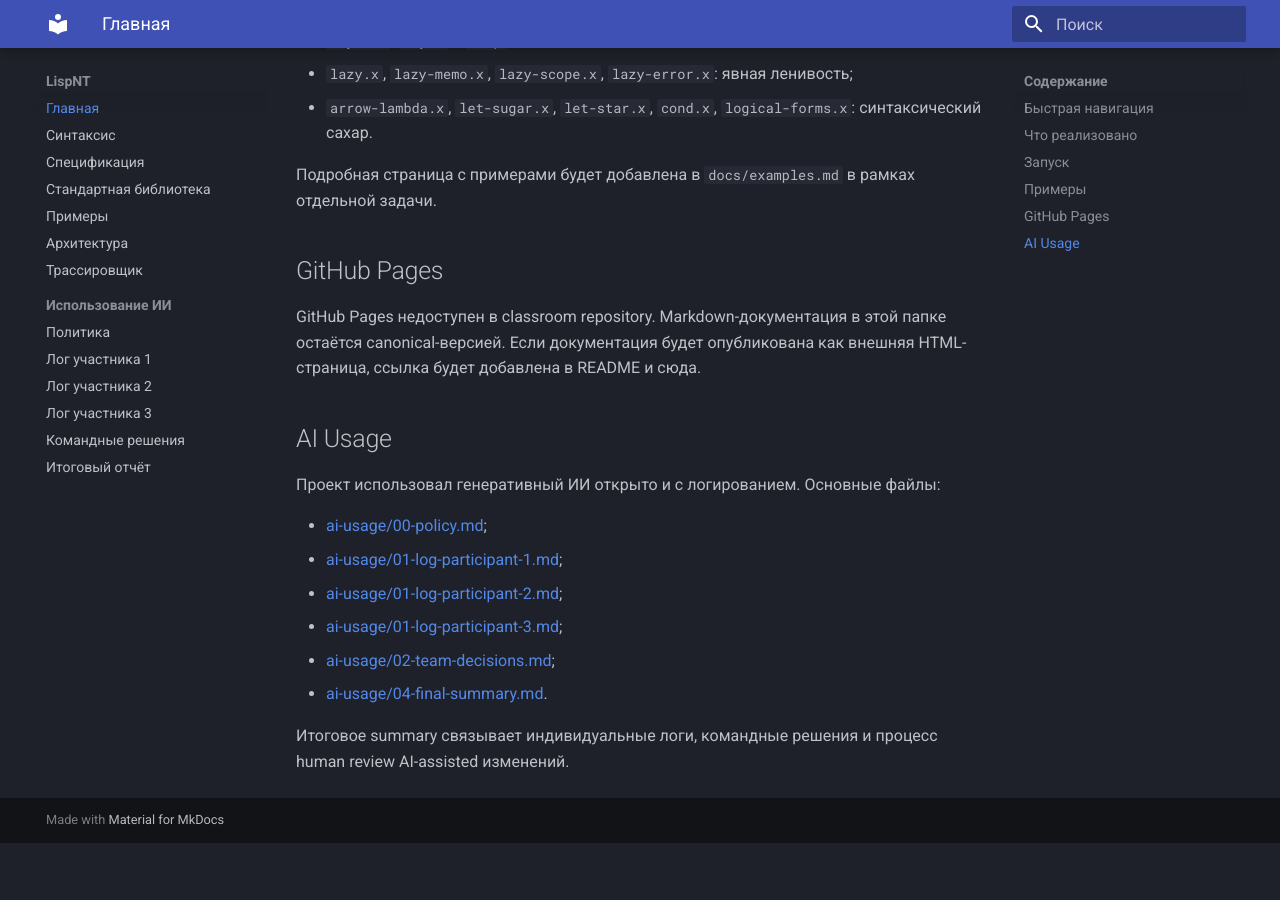
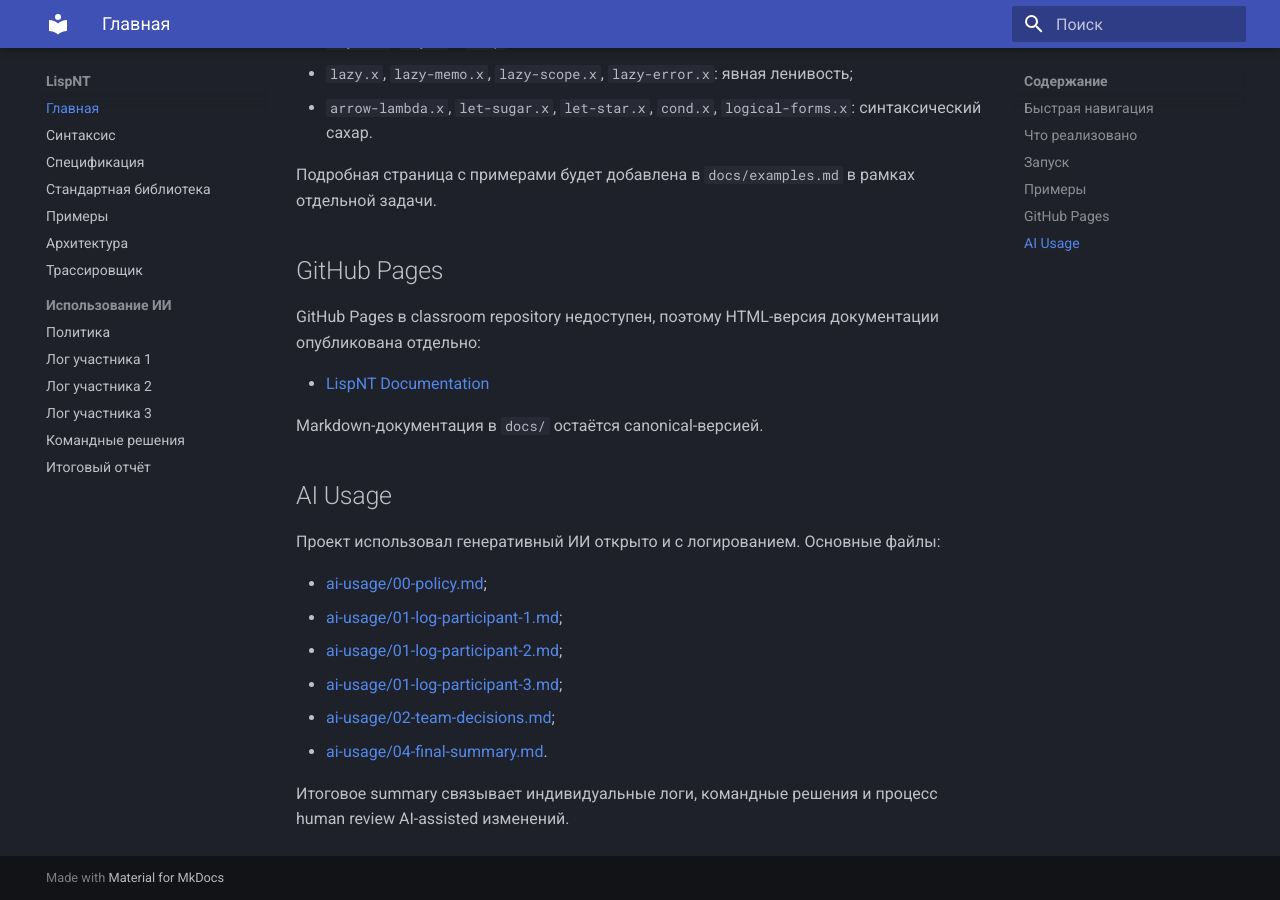
Before and after one commit to GoJIub/funcpro-coursework-obshchenieandtochka-1, an MkDocs documentation site: the page built from docs/index.md, in a window 1280 px wide and 900 px high, scrolled down 2074 px. Built offline with MkDocs 1.6.1 and Material for MkDocs 9.7.7, drawn with Linux system fonts in a browser that asks for light colours; before the commit the page ends 2917 px from its top, so only the background shows below that.

Commit message:
Clarify GitHub Pages availability and add documentation link
Updated GitHub Pages section to clarify documentation availability and added link to HTML version.

```diff
--- a/docs/index.md
+++ b/docs/index.md
@@ -84,9 +84,12 @@ DOTNET_ROLL_FORWARD=Major dotnet test FuncProCoursework.sln --configuration Rele
 
 ## GitHub Pages
 
-GitHub Pages недоступен в classroom repository. Markdown-документация в этой
-папке остаётся canonical-версией. Если документация будет опубликована как
-внешняя HTML-страница, ссылка будет добавлена в README и сюда.
+GitHub Pages в classroom repository недоступен, поэтому HTML-версия документации
+опубликована отдельно:
+
+- [LispNT Documentation](https://gojiub.github.io/funcpro-coursework-obshchenieandtochka-1/)
+
+Markdown-документация в `docs/` остаётся canonical-версией.
 
 ## AI Usage
 
```
